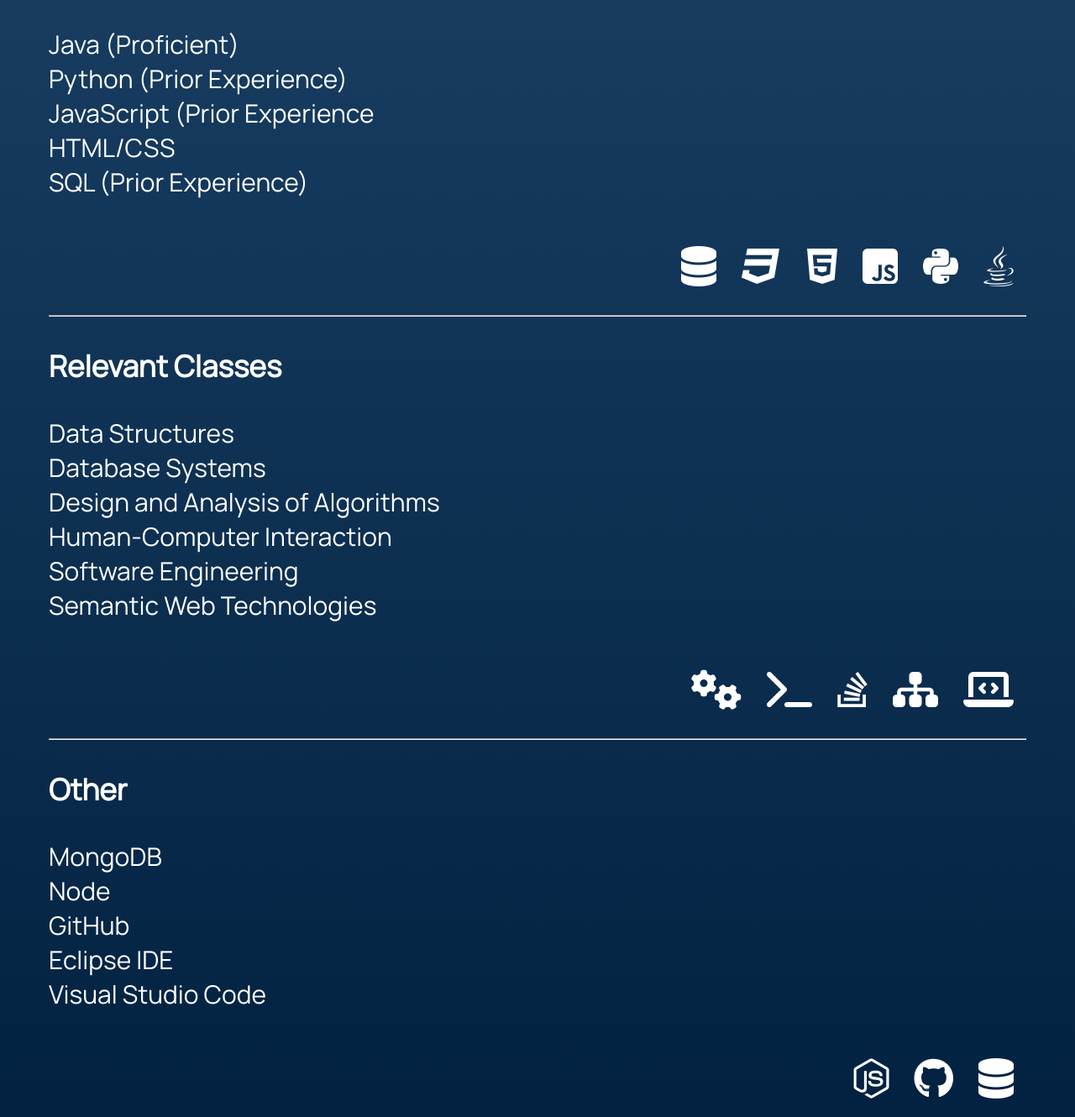
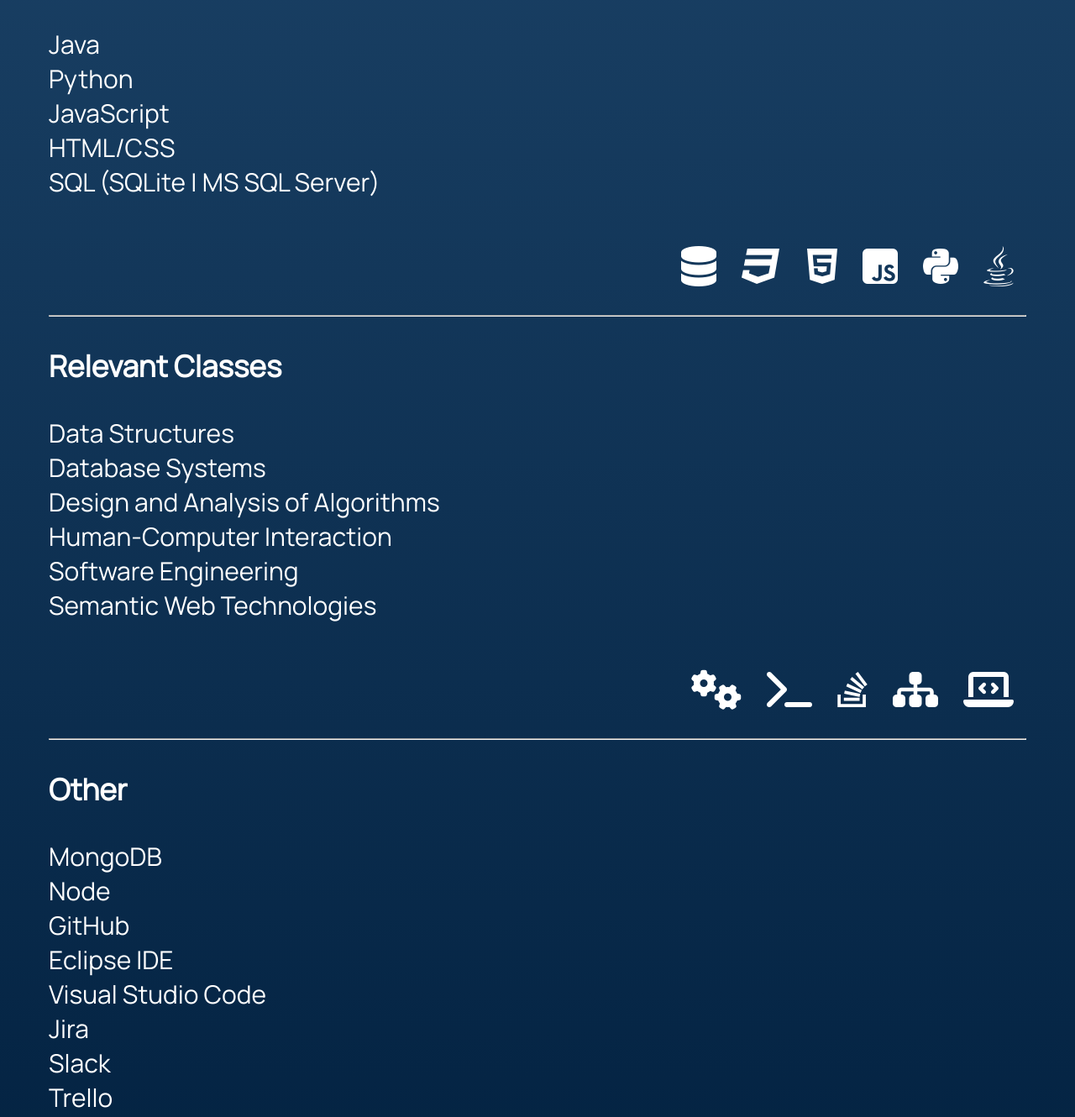
Before and after one commit to tvenzen/tvenzen.github.io, a plain HTML site: page index.html in a window 1280 px wide. Shown: the part 987-2317 px from the top of the page at 84% size. Drawn offline with Linux system fonts and the light colour scheme.

Commit message:
Add files via upload
Minor edits

```diff
--- a/index.html
+++ b/index.html
@@ -61,11 +61,11 @@
                     <h3>Languages</h3>
 
                     <ul>
-                        <li>Java (Proficient) </li>
-                        <li>Python (Prior Experience)</li>
-                        <li>JavaScript (Prior Experience</li>
+                        <li>Java </li>
+                        <li>Python </li>
+                        <li>JavaScript </li>
                         <li>HTML/CSS</li>
-                        <li>SQL (Prior Experience)</li>
+                        <li>SQL (SQLite | MS SQL Server) </li>
                     </ul>
                     <br>
 
@@ -111,6 +111,9 @@
                         <li>GitHub</li>
                         <li>Eclipse IDE</li>
                         <li>Visual Studio Code</li>
+                        <li>Jira</li>
+                        <li>Slack</li>
+                        <li>Trello</li>
                     </ul>
 
                     <br>
```
